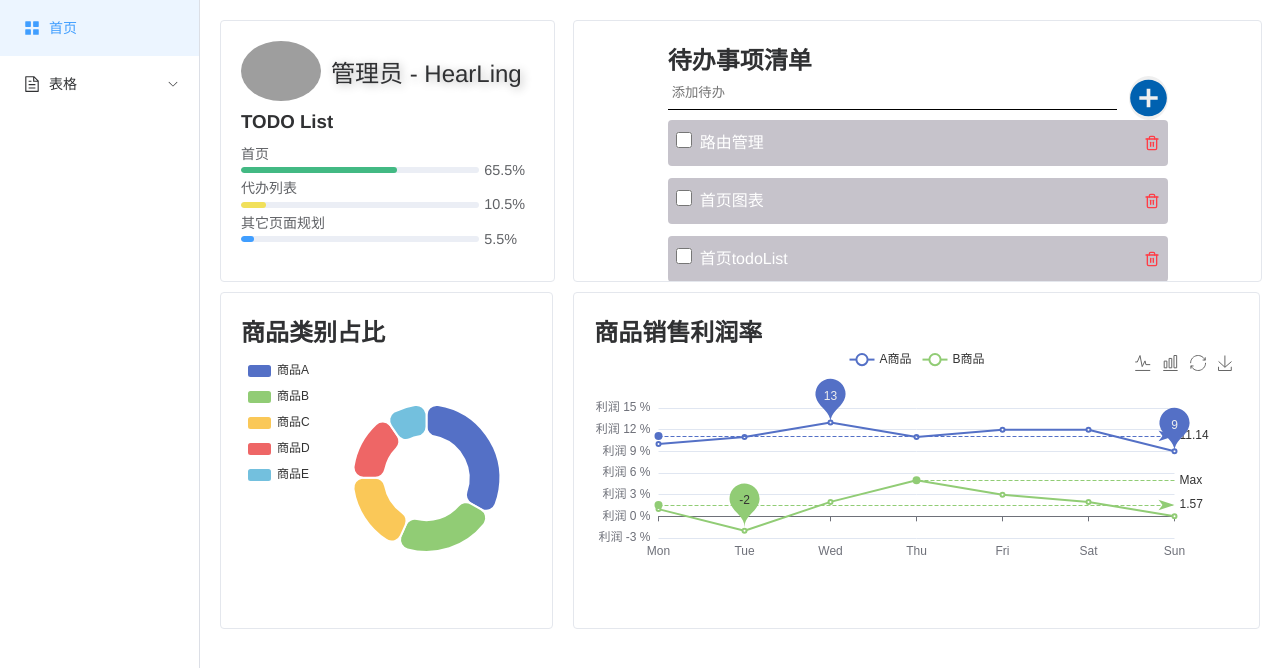
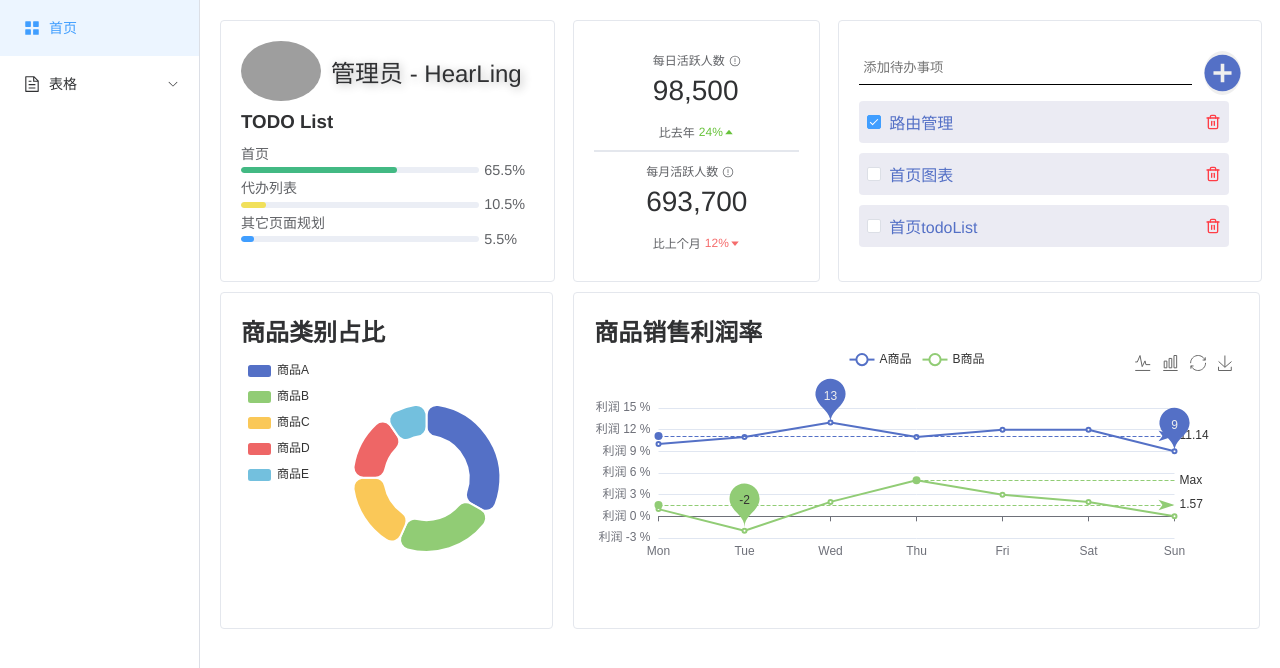
Before and after one commit to chovue/vue3-management-system, a Vue app: page /home in a window 1280 px wide. Both pictures are taken after a click on the button "登录". Shown: the top 668 px of the page. Built offline with nearby package versions, Linux system fonts and the light colour scheme; grey boxes are pictures that could not be loaded.

Commit message:
feat: 首页样式

```diff
--- a/src/assets/main.css
+++ b/src/assets/main.css
@@ -13,8 +13,8 @@ body,
 }
 
 body {
-  font-family: 'Helvetica Neue', Helvetica, 'PingFang SC', 'Hiragino Sans GB',
-  'Microsoft YaHei', '微软雅黑', Arial, sans-serif;
+  font-family: "Helvetica Neue", Helvetica, "PingFang SC", "Hiragino Sans GB",
+    "Microsoft YaHei", "微软雅黑", Arial, sans-serif;
 }
 
 a {
--- /dev/null
+++ b/src/components/Statistic.vue
@@ -0,0 +1,119 @@
+<!--  -->
+<template>
+  <div>
+    <div class="statistic-card">
+      <el-statistic :value="98500">
+        <template #title>
+          <div style="display: inline-flex; align-items: center">
+            每日活跃人数
+            <el-tooltip effect="dark" content="一天内登录产品的用户数" placement="top">
+              <el-icon style="margin-left: 4px" :size="12">
+                <Warning />
+              </el-icon>
+            </el-tooltip>
+          </div>
+        </template>
+      </el-statistic>
+      <div class="statistic-footer">
+        <div class="footer-item">
+          <span>比去年</span>
+          <span class="green">
+            24%
+            <el-icon>
+              <CaretTop />
+            </el-icon>
+          </span>
+        </div>
+      </div>
+    </div>
+    <div class="line"></div>
+    <div class="statistic-card">
+      <el-statistic :value="693700">
+        <template #title>
+          <div style="display: inline-flex; align-items: center">
+            每月活跃人数
+            <el-tooltip effect="dark" content="一个月内登录产品的用户数" placement="top">
+              <el-icon style="margin-left: 4px" :size="12">
+                <Warning />
+              </el-icon>
+            </el-tooltip>
+          </div>
+        </template>
+      </el-statistic>
+      <div class="statistic-footer">
+        <div class="footer-item">
+          <span>比上个月</span>
+          <span class="red">
+            12%
+            <el-icon>
+              <CaretBottom />
+            </el-icon>
+          </span>
+        </div>
+      </div>
+    </div>
+  </div>
+</template>
+
+<script lang='ts' setup>
+import {
+  ArrowRight,
+  CaretBottom,
+  CaretTop,
+  Warning,
+} from '@element-plus/icons-vue'
+</script>
+<style lang='scss' scoped>
+.line {
+  border: 1px solid var(--el-card-border-color);
+}
+
+:global(h2#card-usage ~ .example .example-showcase) {
+  background-color: var(--el-fill-color) !important;
+}
+
+
+.el-statistic {
+  --el-statistic-content-font-size: 28px;
+}
+
+.statistic-card {
+  height: 100%;
+  padding: 10px;
+  border-radius: 4px;
+  background-color: var(--el-bg-color-overlay);
+  display: flex;
+  flex-direction: column;
+  align-items: center;
+}
+
+.statistic-footer {
+  display: flex;
+  justify-content: space-between;
+  align-items: center;
+  flex-wrap: wrap;
+  font-size: 12px;
+  color: var(--el-text-color-regular);
+  margin-top: 16px;
+}
+
+.statistic-footer .footer-item {
+  display: flex;
+  justify-content: space-between;
+  align-items: center;
+}
+
+.statistic-footer .footer-item span:last-child {
+  display: inline-flex;
+  align-items: center;
+  margin-left: 4px;
+}
+
+.green {
+  color: var(--el-color-success);
+}
+
+.red {
+  color: var(--el-color-error);
+}
+</style>
--- a/src/components/TodoList.vue
+++ b/src/components/TodoList.vue
@@ -2,16 +2,15 @@
   <div class="todo-list">
     <div className='content'>
       <div className='todoListDiv'>
-        <h2>待办事项清单</h2>
         <div className='inputDiv'>
-          <input v-model="inputValue" placeholder="添加待办" />
+          <input v-model="inputValue" placeholder="添加待办事项" />
           <button @click="clickBtn"></button>
         </div>
         <div className='listDiv'>
           <ul v-for="item in todoStore.todoList">
             <li class="task-list-item" :key="item.id">
               <label class="task-list-item-label">
-                <input type="checkbox">
+                <el-checkbox v-model="item.complete" />
                 <span> {{ item.content }}</span>
               </label>
               <span class="delete-btn" @click="deletItem(item)"></span>
@@ -59,6 +58,11 @@ const deletItem = (item: ListItem) => {
   width: 500px;
 }
 
+.listDiv {
+  height: 150px;
+  overflow-y: scroll;
+}
+
 input {
   margin-right: 12px;
   width: 100%;
@@ -82,57 +86,33 @@ button {
 
 .inputDiv {
   display: flex;
+  margin: 10px 0px 6px;
 }
 
 ul {
   list-style: none;
-  padding: 0;
+  padding-right: 12px;
 }
 
-li {
-  background-color: rgb(136 130 147 / 48%);
-  border-radius: 4px;
-  margin-bottom: 12px;
-  display: flex;
-  align-items: center;
-  padding: 8px;
-  color: white;
-}
 
 .task-list-item {
-  background-color: rgba(136, 130, 147, 0.48);
+  color: #5470c6;
+  font-size: 16px;
+  height: 26px;
+  background-color: rgba(180, 178, 208, 0.261);
   border-radius: 4px;
-  margin-bottom: 12px;
+  margin-bottom: 10px;
   display: flex;
   align-items: center;
   padding: 8px;
 
-  input {
-    width: 16px;
-    height: 16px;
-    border-radius: 50%;
-    border: 1px solid #fff;
-    background-size: 0;
-    transition: 0.2s;
-    margin-right: 8px;
-    flex-shrink: 0;
-    margin-top: 4px;
-  }
 
-  input:checked+span {
-    color: rgba(255, 255, 255, 0.5);
-    text-decoration: line-through rgba(255, 255, 255, 0.8);
-  }
+}
 
-  input:hover {
-    border-color: #ee9ca7;
-    box-shadow: 0 0 0 3px rgba(238, 156, 167, 0.4);
-  }
-
-  input:checked {
-    background-color: #ee9ca7;
-    border: 1px solid rgba(238, 156, 167, 0.4);
-  }
+.el-checkbox {
+  width: 16px;
+  height: 16px;
+  margin-right: 6px;
 }
 
 .delete-btn {
--- a/src/stores/todos.ts
+++ b/src/stores/todos.ts
@@ -2,26 +2,30 @@ import { defineStore } from "pinia";
 
 export interface ListItem {
   id: number;
-  content: string
+  content: string;
+  complete: boolean;
 }
 
 export const useTodos = defineStore('todos', {
   state: () => ({
-    id: 0,
+    id: 3,
     todoList: <ListItem[]>[{
       id: 0,
-      content: '路由管理'
+      content: '路由管理',
+      complete: true,
     }, {
       id: 1,
-      content: '首页图表'
+      content: '首页图表',
+      complete: false,
     }, {
       id: 2,
-      content: '首页todoList'
+      content: '首页todoList',
+      complete: false,
     }]
   }),
   actions: {
     addTodo(value: string) {
-      this.todoList.push({ id: this.id++, content: value });
+      this.todoList.push({ id: this.id++, content: value, complete: false });
     },
     delTodo(itemId: number) {
       this.todoList = this.todoList.filter(item => item.id !== itemId);
--- a/src/views/Dashboard.vue
+++ b/src/views/Dashboard.vue
@@ -5,6 +5,7 @@ import * as echarts from 'echarts'
 import { onMounted, ref } from 'vue';
 import Card from '../components/Card.vue';
 import TodoList from '../components/TodoList.vue';
+import Statistic from '@/components/Statistic.vue';
 
 const pie = ref();
 const line = ref();
@@ -146,7 +147,12 @@ onMounted(() => {
           <Card />
         </el-card>
       </el-col>
-      <el-col :span="16">
+      <el-col :span="6">
+        <el-card shadow="hover" class="card">
+          <Statistic />
+        </el-card>
+      </el-col>
+      <el-col :span="10">
         <el-card shadow="hover" class="card">
           <TodoList />
         </el-card>
```
Also changed, not shown: src/components/Card.vue (+66 -41 lines), src/assets/add.svg.
